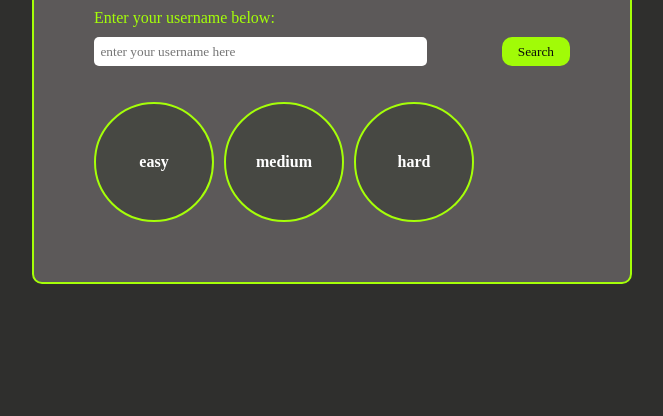
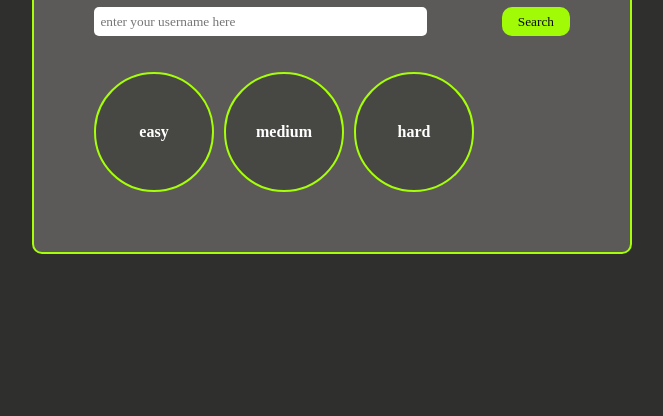
Before and after one commit to saurabhpandey33301/LEETMETRIC, a plain HTML site: page index.html in a window 1280 px wide. Shown: the part 384-800 px from the top of the page, without its empty margins (308-971 px from the left). Drawn offline with Linux system fonts and the light colour scheme.

Commit message:
Update style.css

```diff
--- a/style.css
+++ b/style.css
@@ -20,8 +20,6 @@ body{
     flex-direction: column;
     gap: 1rem;
     padding: 60px;
-    margin-top: 60px;
-
     background-color: #5c5959;
     border-radius: 10px;
     border: 2px solid #a5ff08;
```
